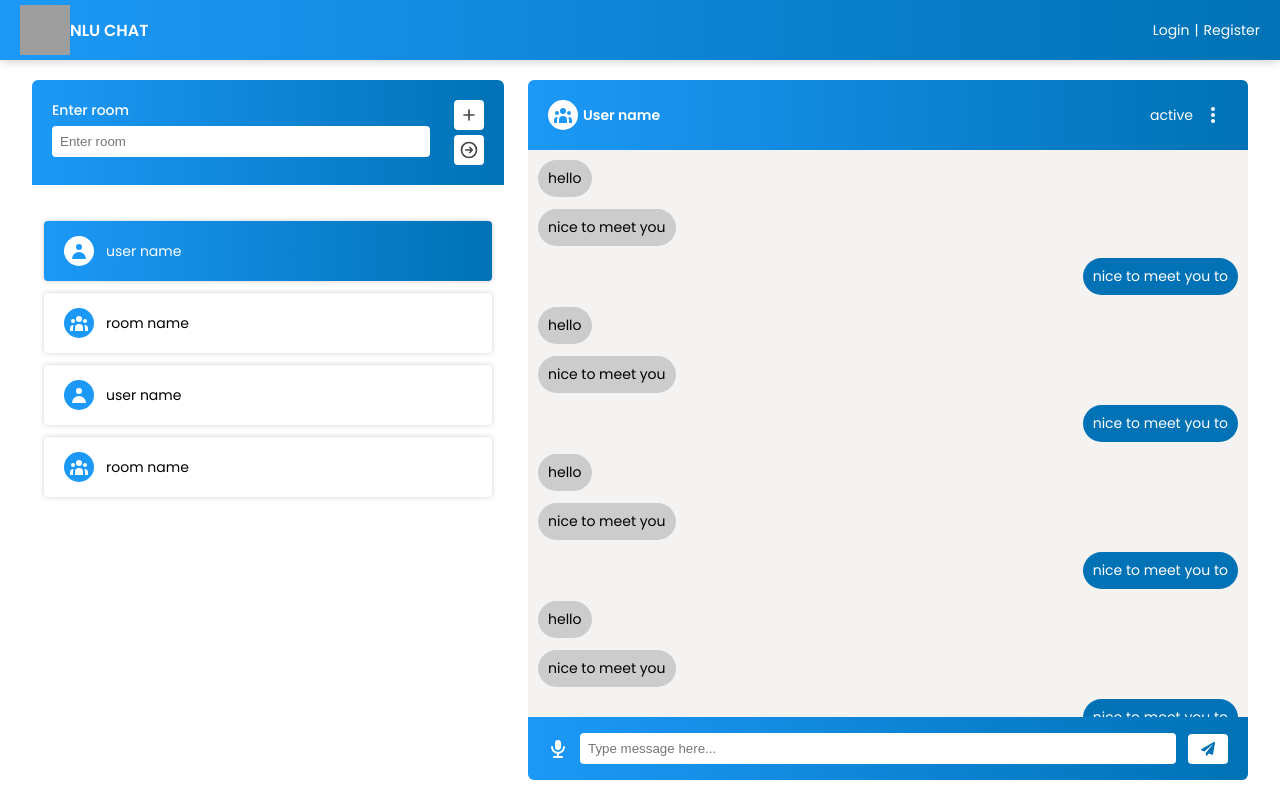
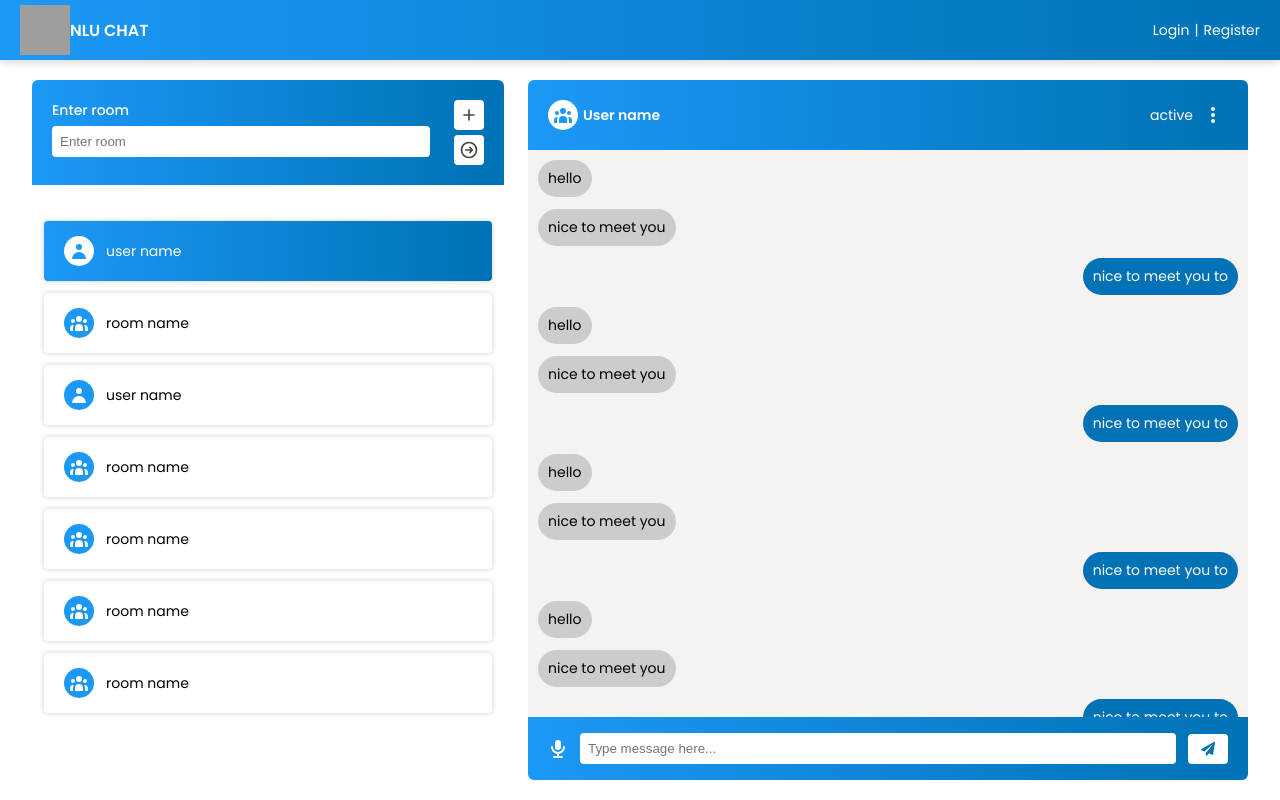
Before and after one commit to vothang104/Appchat_Nhom13_FE_Thu2Ca4_2022, an Angular app: page /chat in a window 1280 px wide. Built offline with nearby package versions, Linux system fonts and the light colour scheme; grey boxes are pictures that could not be loaded.

Commit message:
modify ui chat

```diff
--- a/src/app/pages/chat-page/chat-page.component.html
+++ b/src/app/pages/chat-page/chat-page.component.html
@@ -93,6 +93,36 @@
                                 </span>
                                 <span class="name">room name</span>
                             </div>
+                            <div class="sidebar-bottom-room">
+                                <span class="icon">
+                                    <svg xmlns="http://www.w3.org/2000/svg" class="h-5 w-5" viewBox="0 0 20 20"
+                                        fill="currentColor">
+                                        <path
+                                            d="M13 6a3 3 0 11-6 0 3 3 0 016 0zM18 8a2 2 0 11-4 0 2 2 0 014 0zM14 15a4 4 0 00-8 0v3h8v-3zM6 8a2 2 0 11-4 0 2 2 0 014 0zM16 18v-3a5.972 5.972 0 00-.75-2.906A3.005 3.005 0 0119 15v3h-3zM4.75 12.094A5.973 5.973 0 004 15v3H1v-3a3 3 0 013.75-2.906z" />
+                                    </svg>
+                                </span>
+                                <span class="name">room name</span>
+                            </div>
+                            <div class="sidebar-bottom-room">
+                                <span class="icon">
+                                    <svg xmlns="http://www.w3.org/2000/svg" class="h-5 w-5" viewBox="0 0 20 20"
+                                        fill="currentColor">
+                                        <path
+                                            d="M13 6a3 3 0 11-6 0 3 3 0 016 0zM18 8a2 2 0 11-4 0 2 2 0 014 0zM14 15a4 4 0 00-8 0v3h8v-3zM6 8a2 2 0 11-4 0 2 2 0 014 0zM16 18v-3a5.972 5.972 0 00-.75-2.906A3.005 3.005 0 0119 15v3h-3zM4.75 12.094A5.973 5.973 0 004 15v3H1v-3a3 3 0 013.75-2.906z" />
+                                    </svg>
+                                </span>
+                                <span class="name">room name</span>
+                            </div>
+                            <div class="sidebar-bottom-room">
+                                <span class="icon">
+                                    <svg xmlns="http://www.w3.org/2000/svg" class="h-5 w-5" viewBox="0 0 20 20"
+                                        fill="currentColor">
+                                        <path
+                                            d="M13 6a3 3 0 11-6 0 3 3 0 016 0zM18 8a2 2 0 11-4 0 2 2 0 014 0zM14 15a4 4 0 00-8 0v3h8v-3zM6 8a2 2 0 11-4 0 2 2 0 014 0zM16 18v-3a5.972 5.972 0 00-.75-2.906A3.005 3.005 0 0119 15v3h-3zM4.75 12.094A5.973 5.973 0 004 15v3H1v-3a3 3 0 013.75-2.906z" />
+                                    </svg>
+                                </span>
+                                <span class="name">room name</span>
+                            </div>
                         </div>
                     </div>
                 </div>
```
